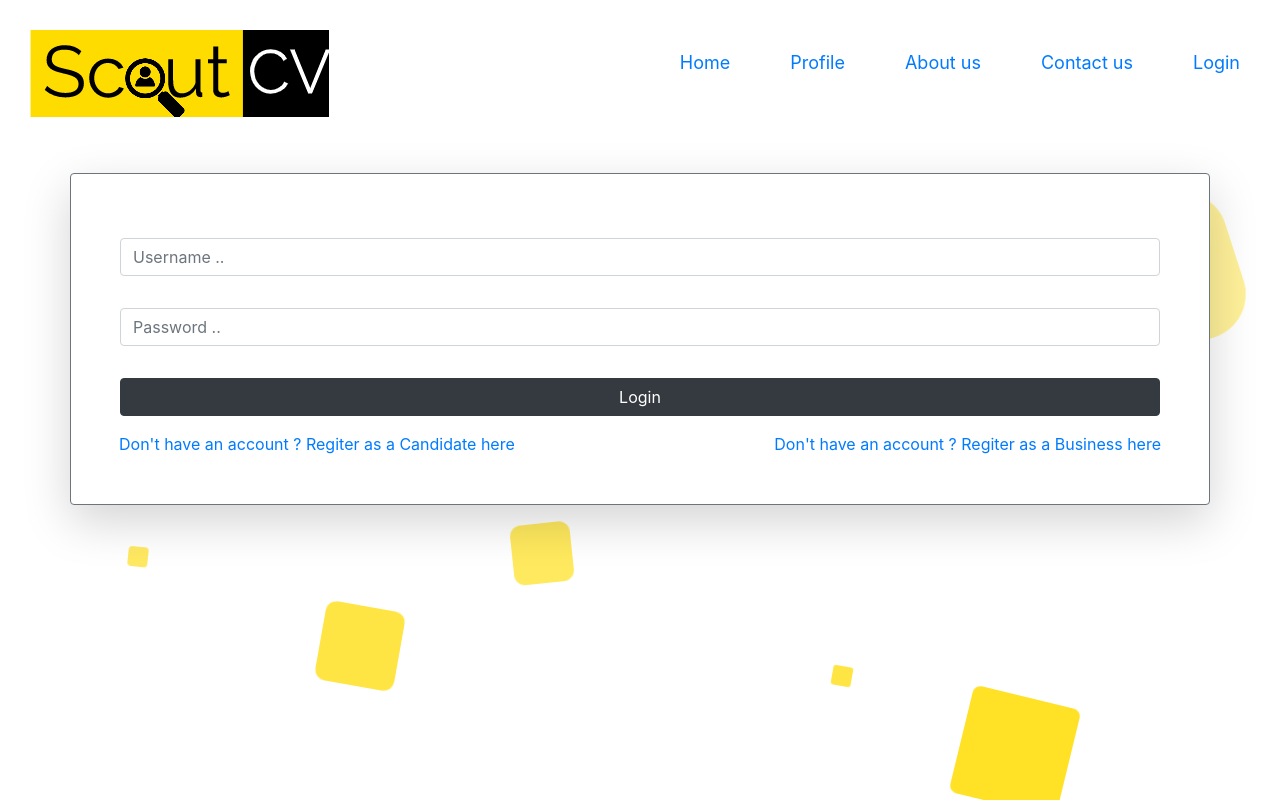
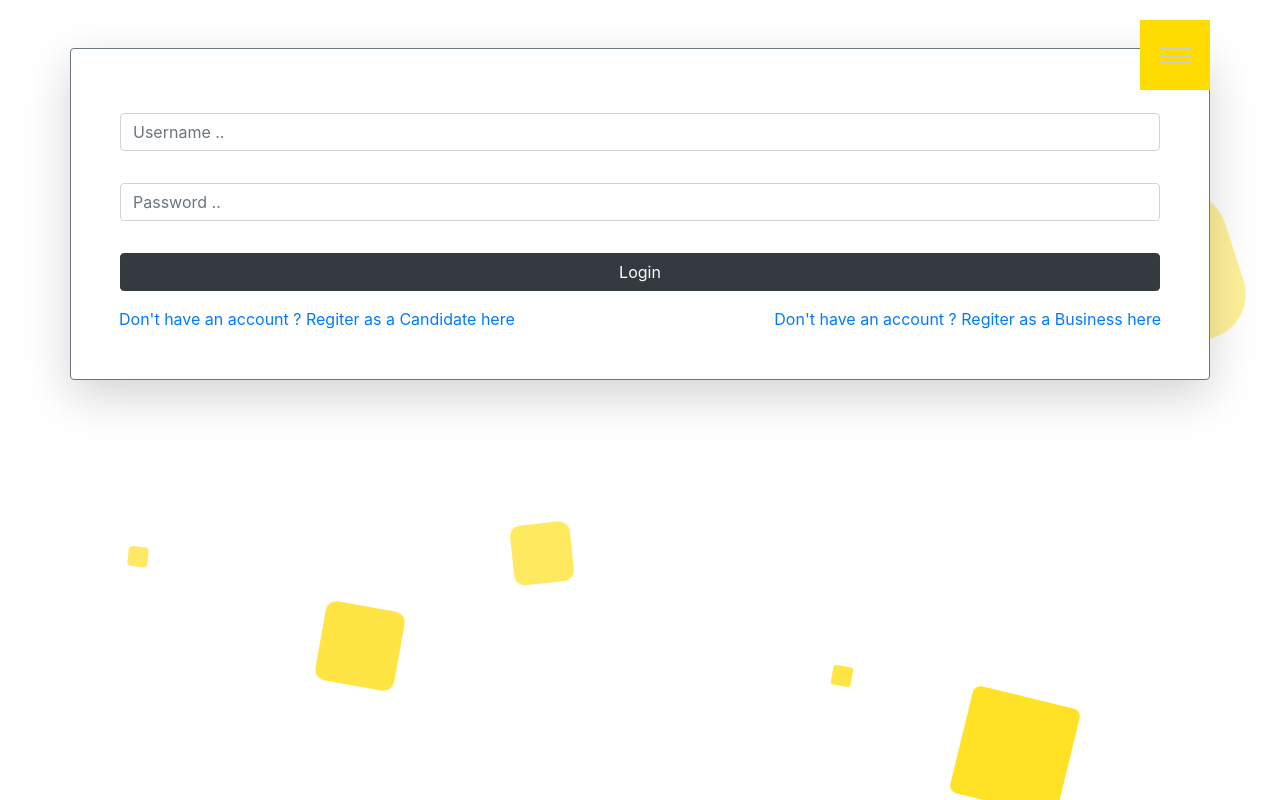
Before and after one commit to yassine-eluharani/ScoutIT, a Django app: page /login/?next=/profil/ in a window 1280 px wide. Run offline with Django 3.2, Linux system fonts and the light colour scheme; some libraries are stand-ins or nearby versions.

Commit message:
include nav-bar in base.html

```diff
--- a/static/css/nav-bar.css
+++ b/static/css/nav-bar.css
@@ -1,5 +1,4 @@
-/*
- .collapse-btn{
+/* .collapse-btn{
 	 color: black;
  }
 
@@ -46,53 +45,115 @@
 	.header-right {
 	  float: none;
 	}
-  } */
+  }
+ */
+ .menu {
+	 height: 70px;
+	 width: 70px;
+	 right: 70px;
+	 top: 20px;
+	 text-align: center;
+	 position: absolute;
+	 background: #FFDC00;
+	 overflow: hidden;
+	 transition: all 0.2s ease;
+	 z-index: 999;
+ }
 
+ .menu.active{
+	 width: calc(100% - 40px);
+ }
 
-  .header {
-	overflow: hidden;
-	background-color: transparent;
-	padding: 20px 10px;
+ .menu.active .menucontent *{
+	opacity: 1;
+ }
+ .menu.active span i:nth-child(1){
+	 transform: rotate(-45deg) translate(-50%,-50%);
+	 top: 50%;
  }
 
 
-  .header a {
-	float: left;
-	color: white ,black;
-	text-align: center;
-	padding: 30px;
-	text-decoration: none;
-	font-size: 18px;
-	line-height: 25px;
+ .menu.active span i:nth-child(2){
+	 transform: translateX(-100px);
+	 opacity: 0;
+ }
+ .menu.active span i:nth-child(3){
+	transform: rotate(45deg) translate(-50%,-50%);
+	top: 50%;
+}
+
+.menu span i{
+	position: absolute;
+	transform-origin: 50% 50%;
+	width: 45%;
+	height: 2px;
+	left: 0;
+	right: 0;
+	margin: auto;
+	background-color: #ccc;
+	/* transition: transform 0.3 ease , opacity 0.1s ease 0.1s; */
+	transition: all 0.1s ease;
+
 
 }
-  .header-right {
-	float: right;
+
+.menu span i:nth-child(1){
+	top: 40%;
+}
+.menu span i:nth-child(2){
+	top: 50%;
+}
+.menu span i:nth-child(3){
+	top: 60%;
 }
 
-  .header a:hover {
-	color:#FFDC00;
+.menu .menucontent *{
+	opacity: 0;
+}
+.menu .menucontent ul li{
+	display: inline-block;
+	margin-left: 50px;
+	margin-right: 50px;
+	color: red;
+	/* transition: opacity 0.3s ease 0.3s; */
+	transition: all 0.3s ease;
+	cursor: pointer;
+	position: relative;
 }
 
-  .header a.active {
-
-	color: #FFDC00;
+.menu .menucontent ul li:hover:before{
+	opacity: 0.8;
+	top: 13px;
+	left: 20px;
 }
 
-  @media screen and (max-width: 500px) {
-	.header a {
-	  float: none;
-	  display: block;
-	  text-align: left;
+.menu .menucontent ul li:hover:before{
+	opacity: 0.8;
+	bottom: 13px;
+	left: -20px;
 }
 
-	.header-right {
-	  float: none;
+.menu .menucontent ul li:before, .menu .menucontent ul li:after{
+	content: "";
+	position: absolute;
+	width: 20px;
+	height: 2px;
+	background-color: #ccc;
+	transition: all 0.3s ease;
 }
+.menu .menucontent ul li::before{
+	transform: rotate(-55deg);
+	left: 60px;
+	top: -30px;
+	opacity: 0;
+	right: 0;
+	margin: auto;
 }
-
-  .logo{
-  position: absolute;
-  top:0px;
-  left:0px;
+.menu .menucontent ul li::after{
+	transform: rotate(-55deg);
+	left: -60px;
+	bottom: -30px;
+	opacity: 0;
+	right: 0;
+	margin: auto;
 }
--- a/templates/about.html
+++ b/templates/about.html
@@ -25,7 +25,6 @@
 </section>
 
 <div class="pr1">
-{% include 'nav-bar.html' %}
 
 <h2 style="text-align:center;padding-top: 50px; ">Our Team</h2>
 <div class="container" style="padding-top: 50px;">
--- a/templates/base.html
+++ b/templates/base.html
@@ -11,6 +11,8 @@
     <link rel="stylesheet" href="{% static 'css/animate.min.css' %}">
     <link rel="stylesheet" href="{% static 'css/vegas.min.css' %}">
 
+
+    <script src="https://code.jquery.com/jquery-3.5.1.js"></script>
     <script src="https://ajax.googleapis.com/ajax/libs/jquery/3.5.1/jquery.min.js"></script>
     <script src="https://code.jquery.com/jquery-3.3.1.slim.min.js"></script>
     <script src="https://cdnjs.cloudflare.com/ajax/libs/popper.js/1.16.0/umd/popper.min.js"></script>
@@ -26,6 +28,7 @@
 </head>
 <body>
 
+    {% include 'nav-bar.html' %}
     {% block content %}
 
 
--- a/templates/candidat/profil-personel.html
+++ b/templates/candidat/profil-personel.html
@@ -7,7 +7,6 @@
 {% block content %}
 
 <script src="https://cdn.jsdelivr.net/npm/chart.js@2.9.3/dist/Chart.min.js"></script>
-{% include 'nav-bar.html' %}
 
 <div class="container emp-profile border border-dark">
         <div class="row mb-3">
--- a/templates/candidat/profil.html
+++ b/templates/candidat/profil.html
@@ -27,7 +27,6 @@
 
 
 <div class="pr1">
-{% include 'nav-bar.html' %}
 
 <script src="https://kit.fontawesome.com/b99e675b6e.js"></script>
 
--- a/templates/candidat/startCandidat.html
+++ b/templates/candidat/startCandidat.html
@@ -27,12 +27,8 @@
 </section>
 
 
-
-
-
 <div class="pr1">
 
-  {% include 'nav-bar.html' %}
 
   <section id="home">
     <div class="container">
--- a/templates/candidat/update-profil-personel.html
+++ b/templates/candidat/update-profil-personel.html
@@ -7,7 +7,6 @@
 {% block content %}
 
 <script src="https://cdn.jsdelivr.net/npm/chart.js@2.9.3/dist/Chart.min.js"></script>
-{% include 'nav-bar.html' %}
 
 <div class="container emp-profile border border-dark">
 
--- a/templates/contact.html
+++ b/templates/contact.html
@@ -24,7 +24,6 @@
 </section>
 
 <div class="pr1">
-{% include 'nav-bar.html' %}
 <section id="home">
 <div class="container" style="padding-top: 30px;">
   <div class="wow fadeInUp" style="text-align:center" data-wow-delay="0.4s">
--- a/templates/entreprise/profilEntr.html
+++ b/templates/entreprise/profilEntr.html
@@ -6,7 +6,7 @@
 {% endblock %}
 
 {% block content %}
-{% include 'nav-bar.html' %}
+
 <div class="container">
     <div class="row">
         <!-- <div class="card-deck"> -->
--- a/templates/entreprise/startEntreprise.html
+++ b/templates/entreprise/startEntreprise.html
@@ -31,7 +31,6 @@
 
 
 <div class="pr1">
-{% include 'nav-bar.html' %}
 
 <section id="home">
   <div class="container">
--- a/templates/nav-bar.html
+++ b/templates/nav-bar.html
@@ -1,23 +1,4 @@
 {% load static %}
-
-
-<div class="pr1">
-  <div class="header">
-  <a href="{% url 'index' %}" class="logo"><img  src ="{% static 'images/ScoutIT.png' %}"/></a>
-  <div class="header-right">
-    <a  href="{% url 'index' %}">Home</a>
-    <a  href="{% url 'profil' %}">Profile</a>
-    <a href="{% url 'about' %}">About us</a>
-    <a href="{% url 'contact' %}">Contact us</a>
-    {% if user.is_authenticated %}
-        <a class="nav-link" href="{% url 'logout' %}">Logout</a>
-        {% else %}
-        <a class="nav-link" href="{% url 'login' %}">Login</a>
-    {% endif %}
-  </div>
-</div>
-
-
 
 {% comment %} <nav class="header navbar navbar-expand-lg">
   <img class="navbar-brand img-logo" src='{% static "images/ScoutIT.png" %}' />
@@ -54,3 +35,27 @@
   </div>
 
 </nav> {% endcomment %}
+
+
+<div class="menu">
+  <span class="toggle">
+    <i></i>
+    <i></i>
+    <i></i>
+  </span>
+  <div class="menucontent">
+    <ul>
+      <li>Home</li>
+      <li>Profil</li>
+      <li>Contact us</li>
+      <li>About us</li>
+      <li>Login</li>
+    </ul>
+  </div>
+</div>
+<script>
+
+    $('.toggle').on('click',function(){
+      $('.menu').toggleClass('active');
+    });
+</script>
--- a/templates/registration/login.html
+++ b/templates/registration/login.html
@@ -7,7 +7,6 @@
 
 
 {% block content %}
-{% include 'nav-bar.html' %}
 	<div class="container container-white shadow-lg mt-5 mb-5 pr-5 pt-5 pl-5 pb-4 border border-secondary rounded">
 		<form method="POST" action="">
 		{% csrf_token %}
--- a/templates/registration/register.html
+++ b/templates/registration/register.html
@@ -7,7 +7,6 @@
 
 
 {% block content %}
-    {% include 'nav-bar.html' %}
     <div class="container container-white shadow-lg mt-5 mb-5 pr-5 pt-5 pl-5 pb-4 border border-secondary rounded">
         <form action="" method="POST">
         {% csrf_token %}
--- a/templates/registration/registerEntr.html
+++ b/templates/registration/registerEntr.html
@@ -5,7 +5,6 @@
 {% endblock %}
 
 {% block content %}
-{% include 'nav-bar.html' %}
     <div class="container container-white shadow-lg mt-5 mb-5 pr-5 pt-5 pl-5 pb-4 border border-secondary rounded">
         <form action="" method="POST">
         {% csrf_token %}
```
Also changed, not shown: db.sqlite3. Lines whose indentation alone changed are shown as unchanged.
